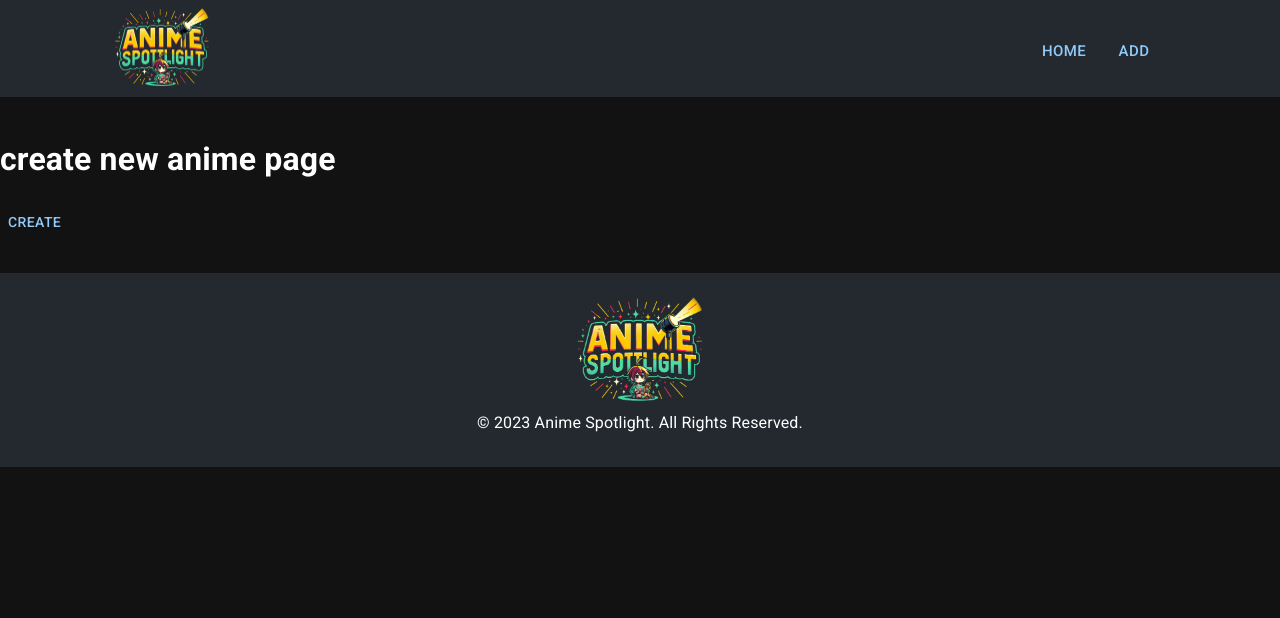
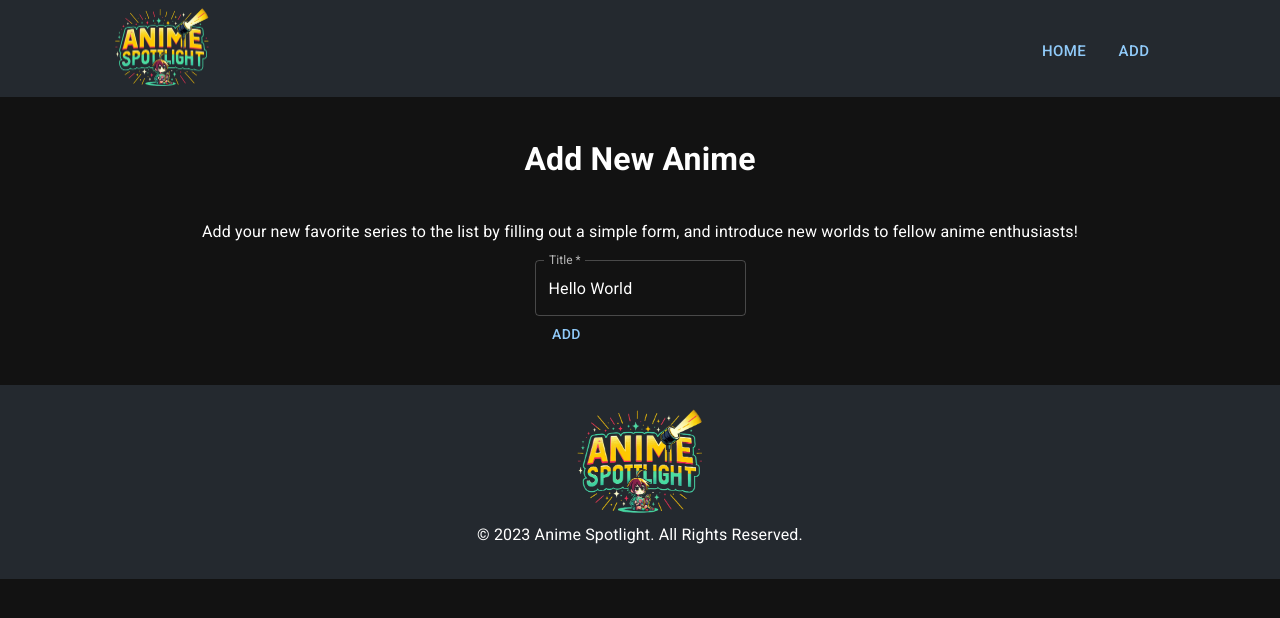
Before and after one commit to plhsu19/anime-spotlight, a Next.js app: page /new-anime in a window 1280 px wide. Shown: the top 618 px of the page. Built offline with nearby package versions, Linux system fonts and the light colour scheme.

Commit message:
[FE-10] create layout for new-anime page, create anime-form component

```diff
--- /dev/null
+++ b/src/components/anime-form.tsx
@@ -0,0 +1,24 @@
+import { Button, TextField } from '@mui/material';
+
+const handleSubmit = async (event) => {
+  event.preventDefault();
+  console.log('form submitted');
+};
+
+export default function AnimeForm() {
+  return (
+    <>
+      <form onSubmit={handleSubmit}>
+        <div>
+          <TextField
+            required
+            id="outlined-required"
+            label="Title"
+            defaultValue="Hello World"
+          />
+        </div>
+        <Button type="submit">Add</Button>
+      </form>
+    </>
+  );
+}
--- a/src/components/layout.tsx
+++ b/src/components/layout.tsx
@@ -32,7 +32,7 @@ export default function Layout({
         <div
           className={[
             layoutStyles.headerContainer,
-            utilStyles.horizontalContainer
+            utilStyles.horizontalAlignment
           ].join(' ')}
         >
           <Link href="/">
@@ -75,7 +75,7 @@ export default function Layout({
         <div
           className={[
             layoutStyles.footerContainer,
-            utilStyles.horizontalContainer
+            utilStyles.horizontalAlignment
           ].join(' ')}
         >
           <Link href="/">
--- a/src/contexts/anime-context.tsx
+++ b/src/contexts/anime-context.tsx
@@ -46,7 +46,8 @@ export const AnimeProvider = ({
   const [preFetchedAnimes, setPreFetchedAnimes] = useState(fetchedAnimes);
   const router = useRouter();
 
-  if (preFetchedAnimes !== fetchedAnimes) {
+  if (preFetchedAnimes !== fetchedAnimes && !!fetchedAnimes) {
+    console.log('different non-null animes fetched from server')
     dispatch({ type: 'SET_ANIMES', payload: fetchedAnimes });
     setPreFetchedAnimes(fetchedAnimes);
   }
--- a/src/pages/new-anime.tsx
+++ b/src/pages/new-anime.tsx
@@ -1,9 +1,11 @@
 import { useState } from 'react';
-import { useRouter } from 'next/router';
+import Head from 'next/head';
 import Layout from '@/components/layout';
 import { useGetAnimeContextValue } from '@/contexts/anime-context';
-import { Button, Alert, Snackbar } from '@mui/material';
+import { Alert, Snackbar } from '@mui/material';
 import { Subtype, Status } from '@/types/anime-types';
+import utilStyles from '@/styles/utils.module.css';
+import AnimeForm from '@/components/anime-form';
 
 export default function NewAnime() {
   const { state, addAnime } = useGetAnimeContextValue();
@@ -46,7 +48,20 @@ export default function NewAnime() {
 
   return (
     <Layout page="new-anime">
-      <h1>create new anime page</h1>
+      <Head>
+        <title>Add New Anime</title>
+      </Head>
+      <div
+        className={[
+          utilStyles.verticalAlignItems,
+          utilStyles.horizontalAlignment
+        ].join(' ')}
+      >
+        <h1>Add New Anime</h1>
+        <p>
+          Add your new favorite series to the list by filling out a simple form,
+          and introduce new worlds to fellow anime enthusiasts!
+        </p>
         <Snackbar
           anchorOrigin={{ vertical: 'top', horizontal: 'center' }}
           open={alertOpen}
@@ -61,7 +76,8 @@ export default function NewAnime() {
             {state.error ?? state.message}
           </Alert>
         </Snackbar>
-      <Button onClick={handleCreate}>Create</Button>
+        <AnimeForm />
+      </div>
     </Layout>
   );
 }
--- a/src/services/anime-api-service.ts
+++ b/src/services/anime-api-service.ts
@@ -33,7 +33,7 @@ class AnimeApiService {
     return response.data;
   }
 
-  // create anime
+  // create new anime
   public async createAnime(animeFields: AnimeFields): Promise<AnimeResponse> {
     const response = await this.restClient.post(
       `${AnimeApiService.URL}`,
--- a/src/styles/utils.module.css
+++ b/src/styles/utils.module.css
@@ -1,4 +1,4 @@
-.horizontalContainer {
+.horizontalAlignment {
   padding: 0 1.5rem;
   margin-left: auto;
   margin-right: auto;
@@ -7,6 +7,13 @@
   }
 }
 
+.verticalAlignItems {
+  display: flex;
+  flex-direction: column;
+  justify-content: flex-start;
+  align-items: center;
+}
+
 .seletcedBtn {
   background-color: #90caf914;
 }
```
Also changed, not shown: src/pages/index.tsx (+2 -16 lines). Lines whose indentation alone changed are shown as unchanged.
